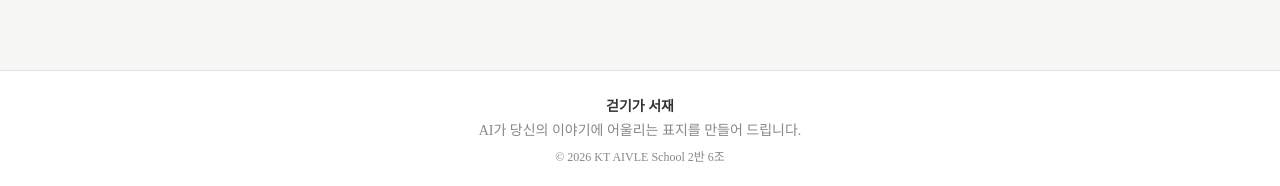
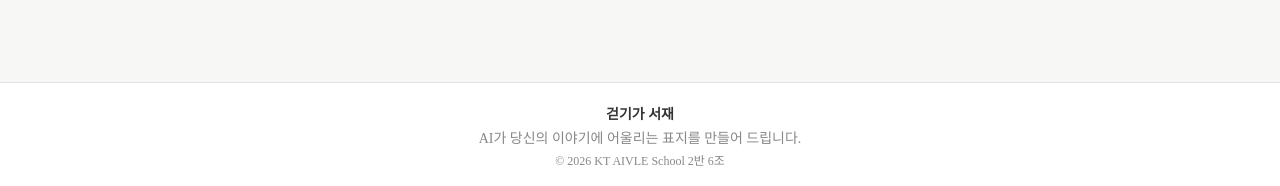
Before and after one commit to koel5696/kt-aivle-mp4-team6, a React (Vite) app: page / in a window 1280 px wide. Shown: the part 611-797 px from the top of the page. Built offline with nearby package versions, Linux system fonts and the light colour scheme; no server answers; a web font is replaced by a local one.

Commit message:
style: footer padding 수정

```diff
--- a/src/styles/Footer.css
+++ b/src/styles/Footer.css
@@ -1,5 +1,5 @@
 .footer {
-  margin-top: auto;
+  margin-top: 32px;
   border-top: 1px solid var(--border);
   background: #fff;
 }
@@ -7,7 +7,7 @@
 .footer-inner {
   max-width: 1080px;
   margin: 0 auto;
-  padding: 24px 16px;
+  padding: 20px 12px;
   text-align: center;
   color: #888;
   font-size: 14px;
@@ -20,6 +20,6 @@
 }
 
 .footer-copy {
-  margin-top: 8px;
+  margin-top: 4px;
   font-size: 12px;
 }
```
